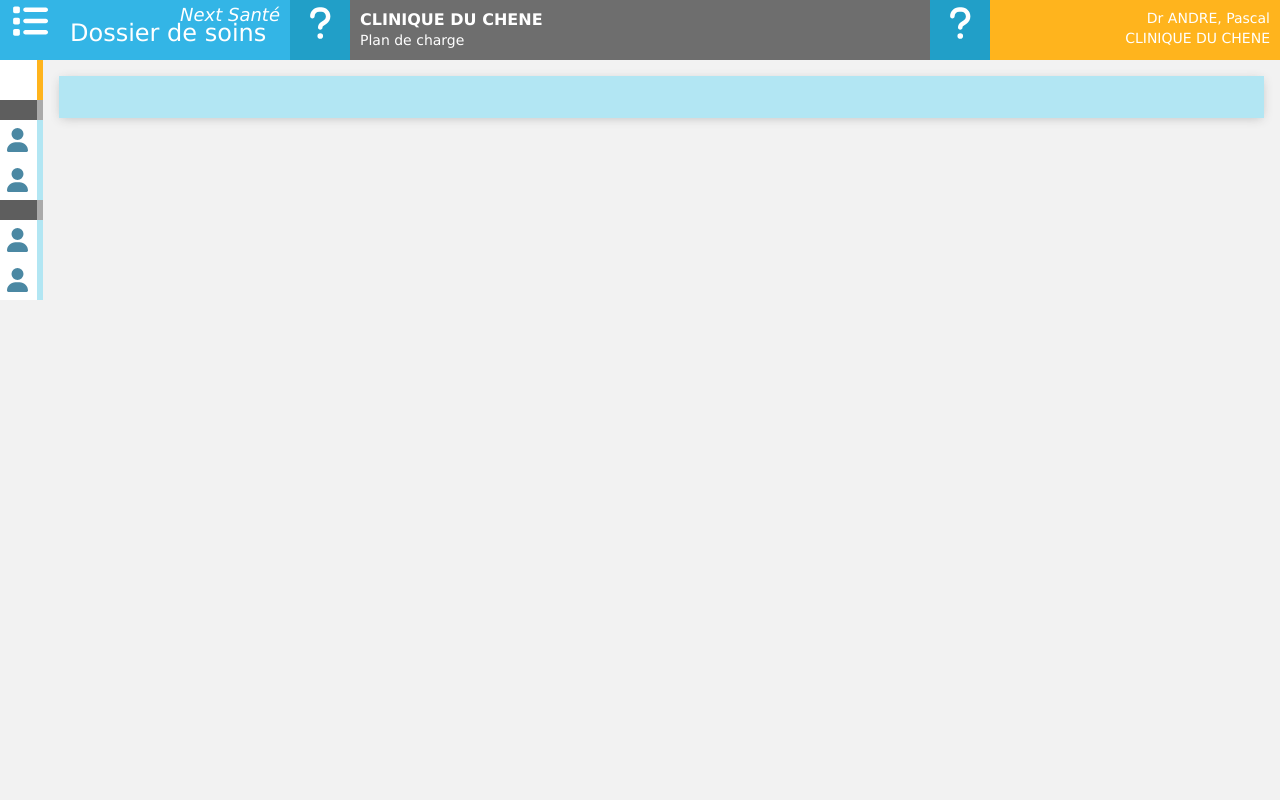
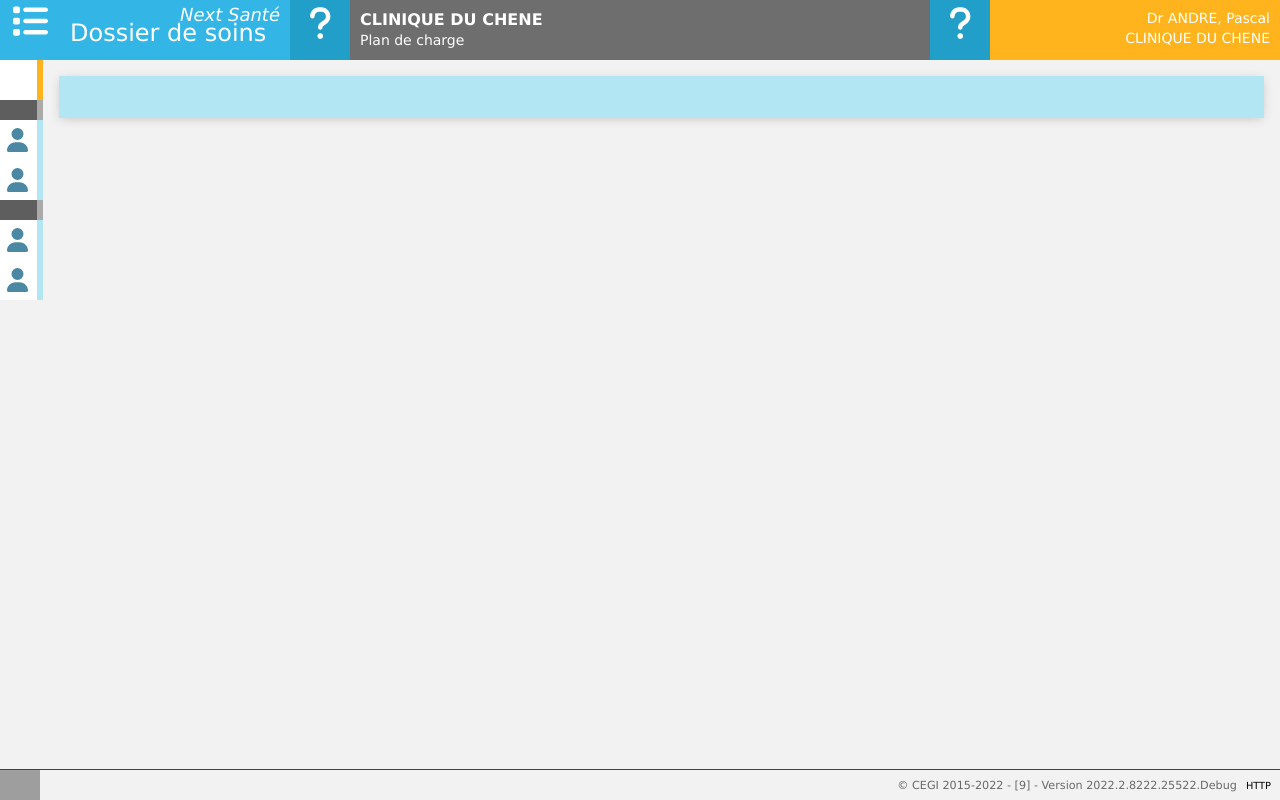
Before and after one commit to Drallireeh/angular-poc, an Angular app: page / in a window 1280 px wide. Built offline with nearby package versions, Linux system fonts and the light colour scheme; grey boxes are pictures that could not be loaded.

Commit message:
Style footer

```diff
--- a/src/app/app.component.html
+++ b/src/app/app.component.html
@@ -5,3 +5,4 @@
 		<app-panel></app-panel>
 	</section>
 </div>
+<app-footer></app-footer>
--- a/src/app/app.component.less
+++ b/src/app/app.component.less
@@ -10,7 +10,7 @@
     overflow: hidden;
     padding: 0;
     z-index: 1;
-    height: 100%;
+    height: calc(100% - 91px);
 
     section * {
         -ms-flex-negative: 0;
--- a/src/app/footer/footer.component.html
+++ b/src/app/footer/footer.component.html
@@ -1 +1,8 @@
-<p>footer works!</p>
+<footer>
+    <a href="http://www.cegi.fr" name="" target="_blank" title="Accès au site internet du groupe CEGI"><img alt="Logo du Groupe CEGI" src="/Web.Mvc.PlanDeSoins/Content/images/logos/groupe_cegi_174x34.png"></a>
+    <div class="flex-row flex-align-items-center fl-right fill-height">
+        <div class="next-ping-reachable-component bg-success no-display" data-ping-url="/Web.Mvc.PlanDeSoins/PA/1/1000000177/2792/Home/IsReachable" data-ping-interval="15000" data-ping-warning="100" data-ping-error="500" data-ping-debug="false" title="Temps de réponse" style="margin-right:5px;font-size:70%; padding:4px; user-select:none">22 ms</div>
+        <div style="margin-right:5px;font-size:80%;color:dimgrey">© CEGI 2015-2022 - [9] - Version 2022.2.8222.25522.Debug</div>
+            <div class="bg-danger" style="margin-right:5px;font-size:70%; padding:4px; user-select:none" title="Protocole non sécurisé">HTTP</div>
+    </div>
+</footer>
--- a/src/app/footer/footer.component.less
+++ b/src/app/footer/footer.component.less
@@ -0,0 +1,62 @@
+footer {
+    -ms-flex-negative: 0;
+    -moz-flex-shrink: 0;
+    -webkit-box-shrink: 0;
+    flex-shrink: 0;
+    -moz-box-sizing: content-box;
+    -webkit-box-sizing: content-box;
+    box-sizing: content-box;
+    height: 30px;
+    background-color: #F2F2F2;
+    border-top-width: 1px;
+    border-top-style: solid;
+    border-top-color: #424242;
+    padding: 0;
+    text-align: left;
+    z-index: 2;
+    display: block;
+
+    a {
+        color: #0076B9;
+        text-decoration: none;
+        background-color: transparent;
+    }
+
+    img {
+        max-height: 100%;
+        max-width: 100%;
+        vertical-align: middle;
+        border: 0;
+    }
+
+    // Style communs via classes cegi
+    .fl-right {
+        float: right
+    }
+
+    .flex-align-items-center {
+        -moz-box-align: center;
+    -webkit-box-align: center;
+    -ms-flex-align: center;
+    flex-align: center;
+    -webkit-align-items: center;
+    align-items: center;
+    }
+
+    .flex-row {
+        display: -moz-box;
+    display: -webkit-box;
+    display: -ms-flexbox;
+    display: -webkit-flex;
+    display: flex;
+    -webkit-box-orient: horizontal;
+    -moz-box-orient: horizontal;
+    -ms-flex-direction: row;
+    -webkit-flex-direction: row;
+    flex-direction: row;
+    }
+
+    .fill-height {
+        height: 100%;
+    }
+}
```
